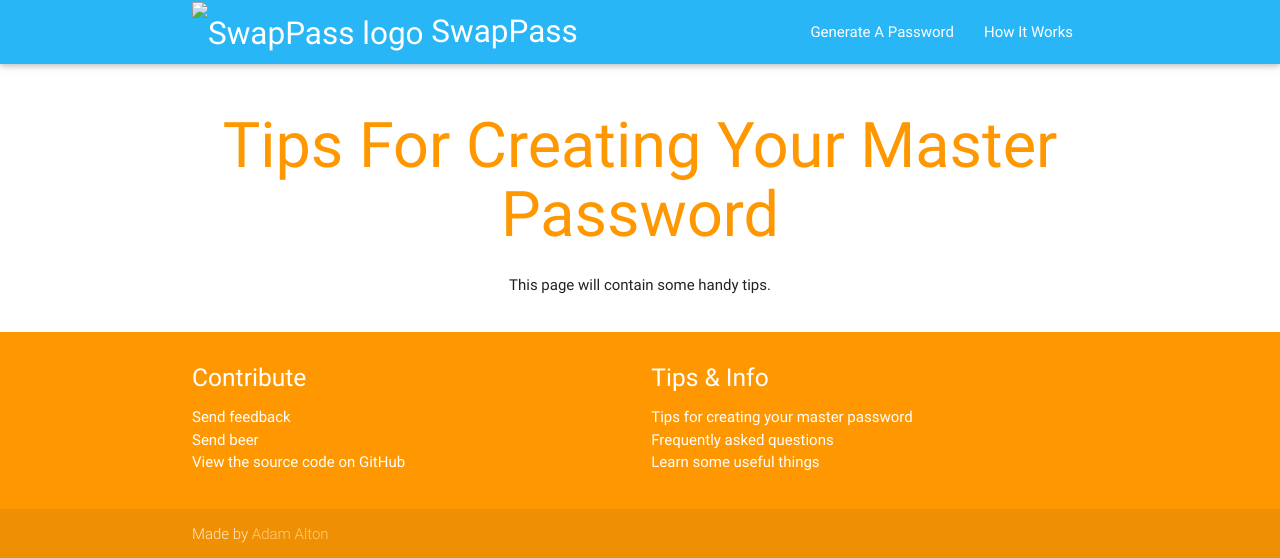
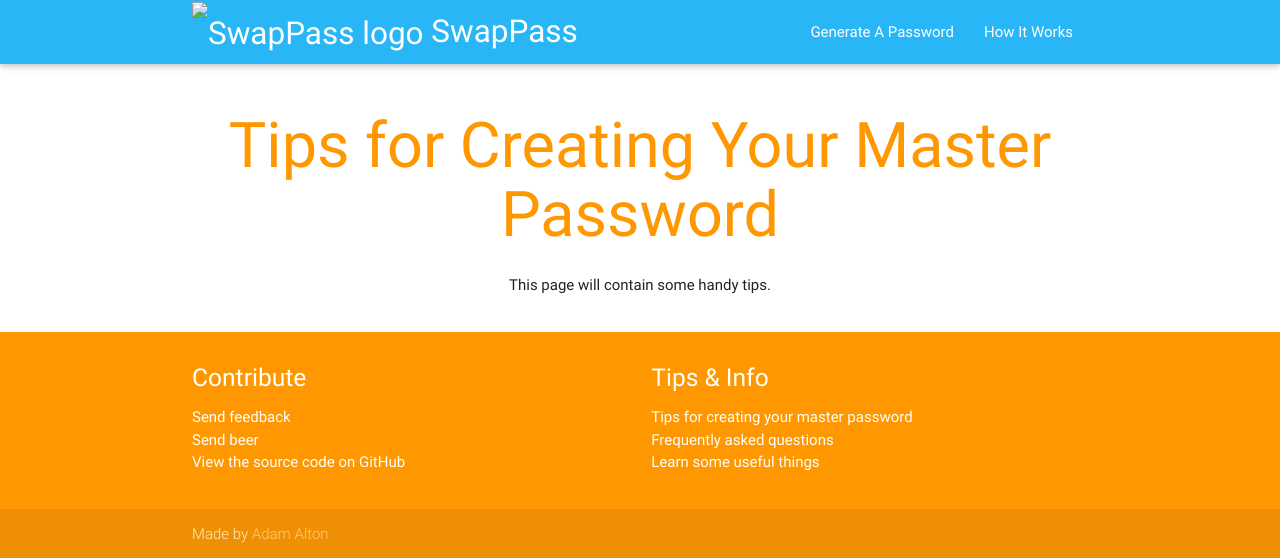
Before and after one commit to adamalton/twistpass, a Django app: template appengine/swappass/core/templates/core/tips.html in a window 1280 px wide. Shown: the top 558 px of the page. Run offline with Django 3.2, Linux system fonts and the light colour scheme; the template is opened without the code that fills it, so the values that code supplies are empty.

Commit message:
Lowercasing some things which shouldn't be capitalised in title case (a & for).

```diff
--- a/appengine/swappass/core/templates/core/generator.html
+++ b/appengine/swappass/core/templates/core/generator.html
@@ -6,7 +6,7 @@
 		<form>
 			<div class="step domain" data-step-name="domain">
 				<div class="row center">
-					<h5 class="header col s12">What Website Do You Want To Generate A Password For?</h5>
+					<h5 class="header col s12">What Website Do You Want to Generate a Password for?</h5>
 					<div class="input-field col l8 s12">
 						<input id="domain-name" type="text" placeholder="e.g. google.com" />
 						<label for="domain-name" data-error="This is required">Paste URL from login page (or type full domain name)</label>
--- a/appengine/swappass/core/templates/core/tips.html
+++ b/appengine/swappass/core/templates/core/tips.html
@@ -3,7 +3,7 @@
 
 <div class="section no-pad-bot" id="index-banner">
 	<div class="container">
-		<h1 class="header center orange-text">Tips For Creating Your Master Password</h1>
+		<h1 class="header center orange-text">Tips for Creating Your Master Password</h1>
 		<div class="row center">
 			<p>
 				This page will contain some handy tips.
```
